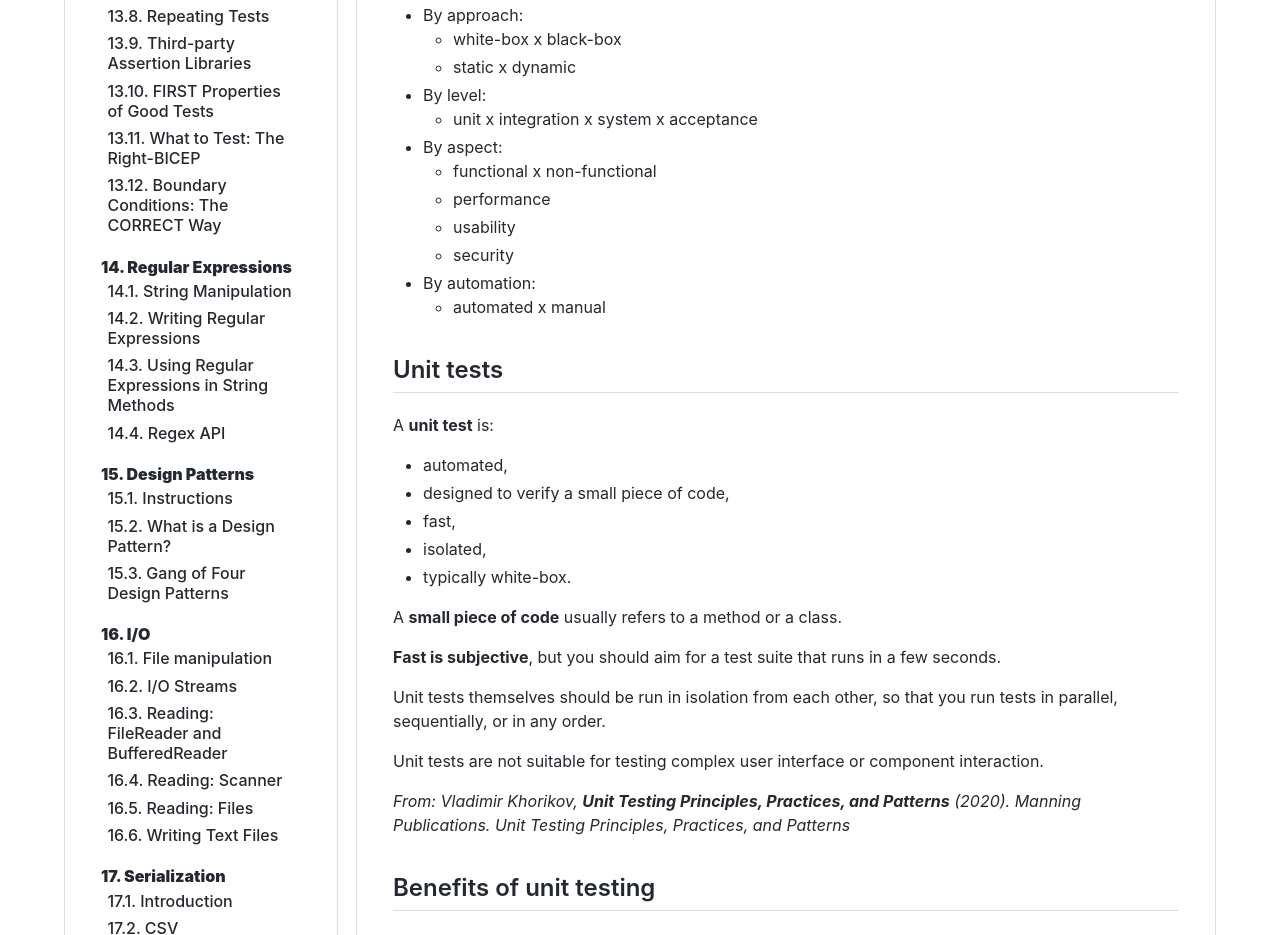
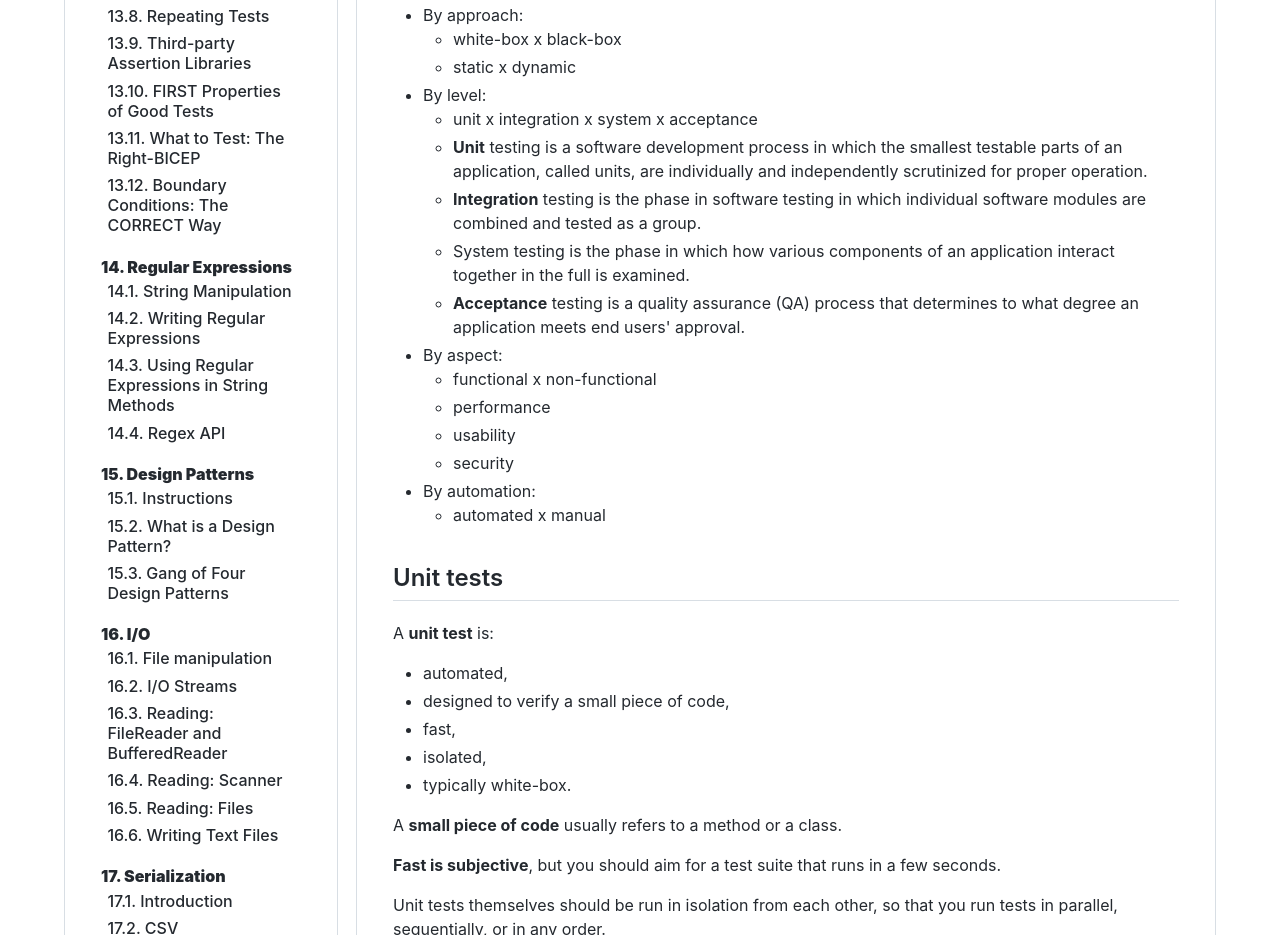
Before and after one commit to programming-project-2022-23/programming-project-2022-23.github.io, a plain HTML site: page testing/introduction/index.html in a window 1280 px wide. Shown: the part 3490-4425 px from the top of the page. Drawn offline with Linux system fonts and the light colour scheme.

Commit message:
design patterns

```diff
--- a/testing/introduction/index.html
+++ b/testing/introduction/index.html
@@ -151,7 +151,20 @@
 <li>By level:
 <ul>
 <li>unit x integration x system x acceptance</li>
+<li><strong>Unit</strong> testing is a software development process in which the smallest testable parts of an application,
+  called units, are individually and independently scrutinized for proper operation.</li>
+<li>
+  <strong>Integration</strong> testing is the phase in software testing in which individual
+  software modules are combined and tested as a group.
+</li>
+<li>
+  <stong>System</stong> testing is the phase in which how various components of an application interact together in the full is examined.
+</li>
+<li>
+  <strong>Acceptance</strong> testing is a quality assurance (QA) process that determines to what degree an application meets end users' approval.
+</li>
 </ul>
+
 </li>
 <li>By aspect:
 <ul>
```
Also changed, not shown: design-patterns/instructions/index.html (+6 -6 lines), 1 other file.
